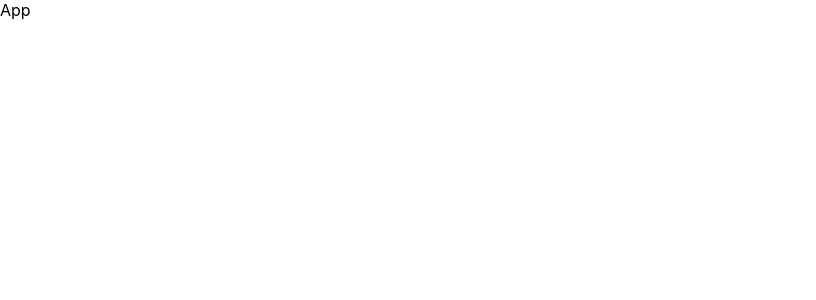
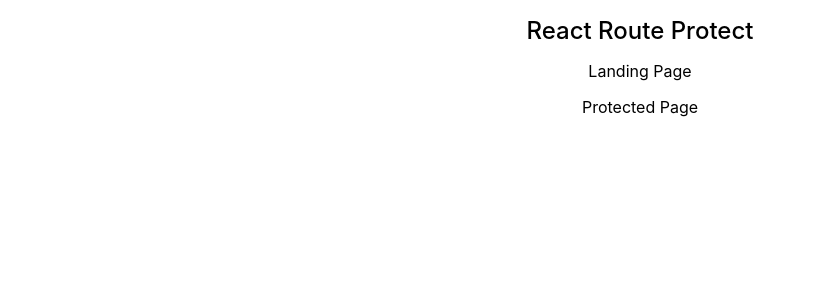
Before and after one commit to hmtareque/hmtareque-react-route-protect, a React (Create React App) app: page / in a window 1280 px wide. Shown: the top 300 px of the page, without its empty margins (0-816 px from the left). Built offline with nearby package versions, Linux system fonts and the light colour scheme.

Commit message:
protected page component added

```diff
--- a/src/App.js
+++ b/src/App.js
@@ -1,10 +1,15 @@
 import React from 'react';
 import './styles.css';
+
+import LandingPage from './landing.page';
+import ProtectedPage from './protected.page';
 
 function App() {
   return (
     <div className="app">
-     App
+      <h1>React Route Protect</h1>
+      <LandingPage />
+      <ProtectedPage />
     </div>
   );
 }
--- /dev/null
+++ b/src/protected.page.js
@@ -0,0 +1,11 @@
+import React from 'react';
+
+const ProtectedPage = () => {
+    return (
+        <div>
+            <p>Protected  Page</p>
+        </div>
+    )
+}
+
+export default ProtectedPage;
--- a/src/styles.css
+++ b/src/styles.css
@@ -1,4 +1,10 @@
 body {
   margin: 0;
   padding: 0;
+  text-align: center;
 }
+
+h1 {
+  font-weight: 500;
+  font-size: 1.5rem;
+}
```
